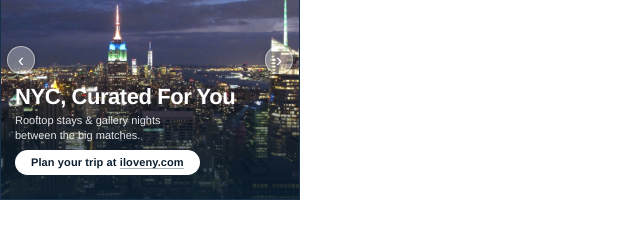
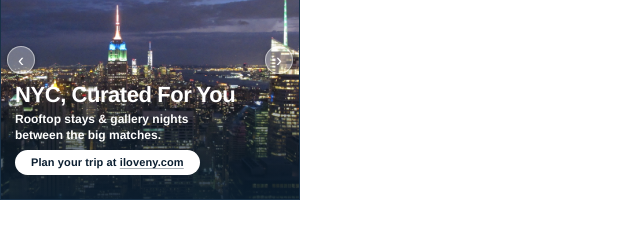
Before and after one commit to RickErtl-CE/iheartny-banner, a plain HTML site: page banners/300x250/v1/index.html in a window 1280 px wide. Shown: the part 50-288 px from the top of the page, without its empty margins (0-640 px from the left). Drawn offline with Linux system fonts and the light colour scheme; a web font is replaced by a local one.

Commit message:
slight font size change

```diff
--- a/banners/300x250/v1/styles.css
+++ b/banners/300x250/v1/styles.css
@@ -158,9 +158,10 @@ html, body {
 
 .subhead-v1 {
   font-family: var(--font-ui);
-  font-size: 11px;
+  font-size: 12px;
+  font-weight: 600;
   line-height: 1.35;
-  color: rgba(255, 255, 255, 0.88);
+  color: var(--white);
   max-width: 190px;
 }
 
```
